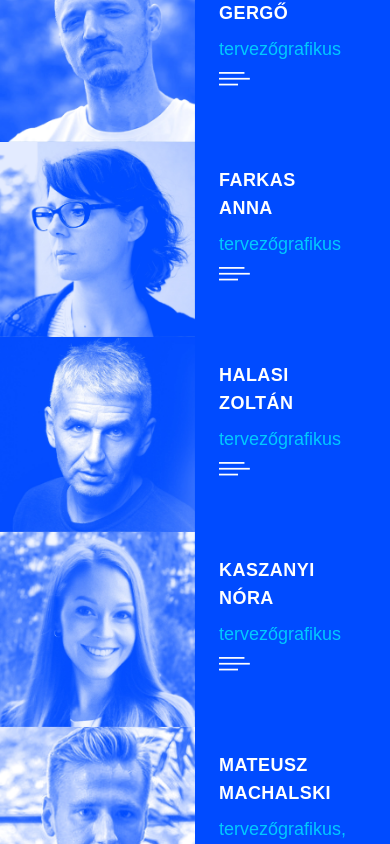
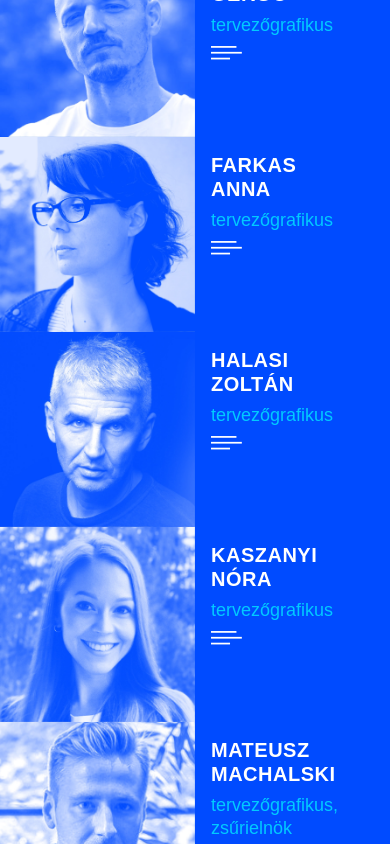
Before and after one commit to somahargitai/typo-flow-2025, a React (Vite) app: page / in a window 390 px wide. Shown: the part 4360-5204 px from the top of the page. Built offline with nearby package versions, Linux system fonts and the light colour scheme.

Commit message:
fix: finetuning grid sizes

```diff
--- a/src/sections/Conference.jsx
+++ b/src/sections/Conference.jsx
@@ -165,9 +165,27 @@ Her interest in type design began during her BA years, and last year she was adm
       <div className="w-full">
         {/* Conference Title Section - Separate from grid */}
         <div
-          className="w-full items-center justify-center pt-14 pb-14 sm:pt-16
-            sm:pb-16 md:pt-26 md:pb-24 lg:pt-30 lg:pb-25 xl:pt-32 xl:pb-28
-            2xl:pt-40 2xl:pb-36 px-8"
+          className="w-full items-center justify-center
+          px-8
+
+          pt-14
+          pb-14
+
+          sm:pt-16
+          sm:pb-16
+
+          md:pt-26
+          md:pb-24
+
+          lg:pt-30
+          lg:pb-25
+
+          xl:pt-32
+          xl:pb-28
+
+          2xl:pt-40
+          2xl:pb-36
+          "
         >
           <h1
             className="font-bold uppercase text-center text-4xl sm:text-6xl
@@ -216,7 +234,11 @@ Her interest in type design began during her BA years, and last year she was adm
         {/* Conference Grid - No title tile, only presentations */}
         <div className="flex justify-center pb-0 md:pb-30 lg:pb-34 xl:pb-30 2xl:pb-42">
           <div
-            className="grid grid-cols-1 lg:grid-cols-2 gap-0 lg:gap-32 w-full
+            className="grid grid-cols-1 lg:grid-cols-2
+
+            gap-0 lg:gap-10 xl:gap-10 2xl:gap-32
+
+            w-full
               lg:w-auto"
           >
             {conference.map((speaker, index) => (
@@ -238,19 +260,12 @@ Her interest in type design began during her BA years, and last year she was adm
                   presentationTitle_hu={speaker.presentationTitle_hu}
                   presentationTitle_en={speaker.presentationTitle_en}
                   presentationTime={speaker.presentationTime}
-                  description_en={speaker.description_en}
-                  description_hu={speaker.description_hu}
                   onTap={() => handleTileTap(index)}
                   index={index}
                 />
                 <HoverOverlay
                   firstName={speaker.firstName}
                   lastName={speaker.lastName}
-                  role_hu={speaker.role_hu}
-                  role_en={speaker.role_en}
-                  presentationTitle_hu={speaker.presentationTitle_hu}
-                  presentationTitle_en={speaker.presentationTitle_en}
-                  presentationTime={speaker.presentationTime}
                   description_hu={speaker.description_hu}
                   description_en={speaker.description_en}
                   isOpen={openOverlay === index}
@@ -271,8 +286,24 @@ const PhotoOfTile = ({ image, firstName, lastName }) => {
   const { language } = useLanguage()
   return (
     <div
-      className="w-1/2 lg:w-48 lg:h-48 xl:w-44 xl:h-44 2xl:w-80 2xl:h-80
-        aspect-square lg:aspect-auto overflow-hidden"
+      className="w-1/2
+      aspect-square
+      overflow-hidden
+
+
+      lg:w-62
+      lg:h-62
+      lg:aspect-auto
+
+      xl:w-62
+      xl:h-62
+
+      2xl:w-80
+      2xl:h-80
+
+      "
+
+
     >
       <img
         src={`/images/${image}`}
@@ -296,8 +327,6 @@ const TextOfTile = ({
   presentationTitle_hu,
   presentationTitle_en,
   presentationTime,
-  description_hu,
-  description_en,
   onTap,
   index,
 }) => {
@@ -305,17 +334,67 @@ const TextOfTile = ({
   return (
     <div
       id="text-of-tile"
-      className="w-1/2 lg:w-96 xl:w-88 2xl:w-80 2xl:h-80 aspect-square
-        lg:aspect-auto flex flex-col justify-top lg:justify-between p-6 lg:pl-4
-        lg:p-0 cursor-pointer md:cursor-default"
+      className="w-1/2
+      aspect-square
+      cursor-pointer
+      flex flex-col
+      justify-between
+
+      px-4
+      py-2
+
+      sm:px-6
+      sm:py-4
+
+      md:cursor-default
+      md:px-6
+      md:py-4
+
+      lg:aspect-auto
+      lg:w-60
+      lg:p-0
+
+      xl:w-88
+
+      2xl:w-80
+      2xl:h-80
+        "
       style={{ backgroundColor: 'white' }}
       onClick={onTap}
     >
       <div id={`top-section-${index}`}>
         {/* Name */}
         <h3
-          className="text-black text-lg lg:text-[1.375rem] xl:text-[1.5rem]
-            font-semibold uppercase tracking-wide mb-0 leading-6 lg:leading-8"
+          className="text-black
+
+          text-lg
+          leading-4.5
+          mb-0
+
+          sm:text-3xl
+          sm:leading-8
+
+
+          md:text-3xl
+          md:leading-8
+          md:mb-2
+
+          lg:text-[1.375rem]
+          lg:leading-6
+          lg:mb-1
+
+          xl:text-[1.5rem]
+          xl:leading-7
+          xl:mb-0
+
+          2xl:mb-0
+
+          font-semibold uppercase
+
+
+
+            tracking-wide
+            "
           style={{
             fontFamily: 'Geist, sans-serif',
             color: '#004bff',
@@ -329,8 +408,28 @@ const TextOfTile = ({
         </h3>
 
         <p
-          className="text-black text-xs lg:text-sm xl:text-base font-normal mb-0
-            leading-3 lg:leading-4"
+          className="text-black
+          text-normal
+          leading-4.5
+          mb-0
+
+          sm:text-xl
+          sm:leading-6
+
+          md:text-xl
+          md:leading-5
+
+          lg:text-sm
+          lg:leading-4
+
+          xl:text-base
+          xl:leading-5
+
+          2xl:text-2xl
+
+          font-normal
+
+             "
           style={{
             fontFamily: 'Geist, sans-serif',
             color: '#004bff',
@@ -340,7 +439,14 @@ const TextOfTile = ({
         </p>
 
         {/* Decorative lines */}
-        <div className="w-8 h-8 md:w-16 md:h-16 group/lines">
+        <div className="
+        w-8 h-8
+        sm:w-12 sm:h-12
+        md:w-12 md:h-12
+        lg:w-10 lg:h-10
+        xl:w-14 xl:h-14
+        2xl:w-16 2xl:h-16
+        group/lines">
           <svg
             className="w-full h-full"
             viewBox="0 0 46.54 20.76"
@@ -396,8 +502,26 @@ const TextOfTile = ({
       <div id={`bottom-section-${index}`} className="flex flex-col justify-end">
         <p
           id={`presentationTitle-${index}`}
-          className="text-black font-bold text-xs leading-4 lg:text-xl
-            lg:leading-5 xl:text-xl xl:leading-5 2xl:text-2xl 2xl:leading-7
+          className="text-black font-bold text-xs
+
+          leading-4
+
+          sm:text-2xl
+          sm:leading-6
+          sm:mb-2
+
+          md:text-2xl
+          md:leading-6
+          md:mb-2
+
+          lg:text-lg
+          lg:leading-5
+
+          xl:text-xl
+          xl:leading-6
+
+          2xl:text-2xl
+          2xl:leading-7
             mb-0"
           style={{
             fontFamily: 'Geist, sans-serif',
@@ -408,8 +532,23 @@ const TextOfTile = ({
         </p>
         <p
           id={`presentationTime-${index}`}
-          className="text-black text-xs lg:text-sm xl:text-base 2xl:text-xl
-            font-normal mb-0 2xl:mt-2"
+          className="text-black
+          font-normal
+          mb-0
+
+          text-xs
+
+          sm:text-xl
+
+          md:text-xl
+
+          lg:text-sm
+
+          xl:text-xl
+
+          2xl:text-xl
+          2xl:mt-2"
+
           style={{
             fontFamily: 'Geist, sans-serif',
             color: '#004bff',
@@ -427,11 +566,6 @@ const TextOfTile = ({
 const HoverOverlay = ({
   firstName,
   lastName,
-  role_hu,
-  role_en,
-  presentationTitle_hu,
-  presentationTitle_en,
-  presentationTime,
   description_hu,
   description_en,
   isOpen,
--- a/src/sections/Jury.jsx
+++ b/src/sections/Jury.jsx
@@ -235,8 +235,8 @@ magyar gasztrocsomagolások című művészeti albumok szerkesztője.`,
       description_en: `An award-winning graphic designer and artist, recipient of the Hungarian Design Award, the Golden Drawing Pin Award, and multiple prizes at the National Graphic Design Biennale. Since 1999, he has specialized in visual identity design, branding, packaging, and publication design. He has been the driving force behind numerous creative collectives and projects; founder of Grotesque Design and later Simon Says Graphic Studio, art director of the community art platform ArtHungry.com and the online pop culture magazine Phenom.hu, as well as co-founder of Bäse – Creative Clubhouse, a venue for contemporary art events. He is also the editor of the art books TypoHungry – Typography in Hungary in the 21st Century and STANC – Creative Hungarian Food Packaging.`,
     },
     {
-      firstName: 'SZABÓ',
-      lastName: 'ANDREA',
+      firstName: 'ANDREA',
+      lastName: 'SZABÓ',
       image: 'Szabo_Andrea.webp',
       role_hu: 'tervezőgrafikus',
       role_en: 'graphic designer',
@@ -327,15 +327,11 @@ graphic design in recent years.`,
                   lastName={member.lastName}
                   role_hu={member.role_hu}
                   role_en={member.role_en}
-                  description_hu={member.description_hu}
-                  description_en={member.description_en}
                   onTap={() => handleTileTap(index + 6)}
                 />
                 <HoverOverlay
                   firstName={member.firstName}
                   lastName={member.lastName}
-                  role_hu={member.role_hu}
-                  role_en={member.role_en}
                   description_hu={member.description_hu}
                   description_en={member.description_en}
                   isOpen={openOverlay === index + 6}
@@ -374,25 +370,74 @@ const TextOfTile = ({
   lastName,
   role_hu,
   role_en,
-  description_hu,
-  description_en,
   onTap,
+  index,
 }) => {
   const { language } = useLanguage()
   return (
     <div
-      className="w-1/2 flex flex-col justify-top p-6 aspect-square
-        cursor-pointer md:cursor-default"
+      className="w-1/2
+      aspect-square
+      cursor-pointer
+      flex flex-col
+      justify-top
+
+      py-4
+      px-4
+
+      sm:px-10
+      sm:py-10
+
+      md:px-8
+      md:py-8
+      md:cursor-default
+
+      lg:px-6
+      lg:py-6
+
+      xl:px-10
+      xl:py-10
+
+      2xl:px-14
+      2xl:py-12
+
+      "
       style={{ backgroundColor: '#004bff' }}
       onClick={onTap}
     >
+
       {/* Name */}
       <h3
-        className="text-white text-lg md:text-xl xl:text-4xl font-semibold
-          uppercase tracking-wide mb-2"
+        className="text-white
+
+        font-semibold
+        uppercase
+        tracking-wide
+
+        text-xl
+        leading-6
+        mb-2
+
+        sm:text-4xl
+        sm:leading-10
+
+        md:text-4xl
+        md:leading-10
+
+        lg:text-2xl
+        lg:leading-8
+
+        xl:text-4xl
+        xl:leading-10
+        xl:mb-0
+
+        2xl:text-5xl
+        2xl:leading-14
+             "
         style={{ fontFamily: 'Geist, sans-serif' }}
       >
-        {firstName === 'MATEUSZ' && lastName === 'MACHALSKI' ? (
+        {firstName === 'MATEUSZ' && lastName === 'MACHALSKI'
+          ? (
           <>
             {firstName}
             <br />
@@ -412,9 +457,32 @@ const TextOfTile = ({
           </>
         )}
       </h3>
+
       {/* Role */}
       <p
-        className="text-white text-lg md:text-2xl font-normal mb-0"
+        className="text-white
+        leading-tight
+        font-normal
+        mb-0
+
+        text-lg
+
+        sm:text-2xl
+        sm:leading-8
+
+        md:text-3xl
+        md:leading-8
+
+        lg:text-xl
+        lg:leading-6
+
+        xl:text-2xl
+        xl:leading-8
+
+        2xl:text-4xl
+        2xl:leading-12
+
+        "
         style={{
           fontFamily: 'Geist, sans-serif',
           color: '#00caff',
@@ -423,7 +491,31 @@ const TextOfTile = ({
         {language === 'HU' ? role_hu : role_en}
       </p>
       {/* Decorative lines */}
-      <div className="w-8 h-8 md:w-16 md:h-16 group/lines">
+      <div className="
+
+      group/lines
+
+      w-8
+      h-8
+
+      sm:w-14
+      sm:h-14
+
+      md:w-16
+      md:h-16
+
+      lg:w-12
+      lg:h-12
+
+      xl:w-16
+      xl:h-16
+
+
+      2xl:w-24
+      2xl:h-24
+
+
+      ">
         <svg
           className="w-full h-full"
           viewBox="0 0 46.54 20.76"
@@ -506,8 +598,6 @@ const TextOfTile = ({
 const HoverOverlay = ({
   firstName,
   lastName,
-  role_hu,
-  role_en,
   description_hu,
   description_en,
   isOpen,
```
